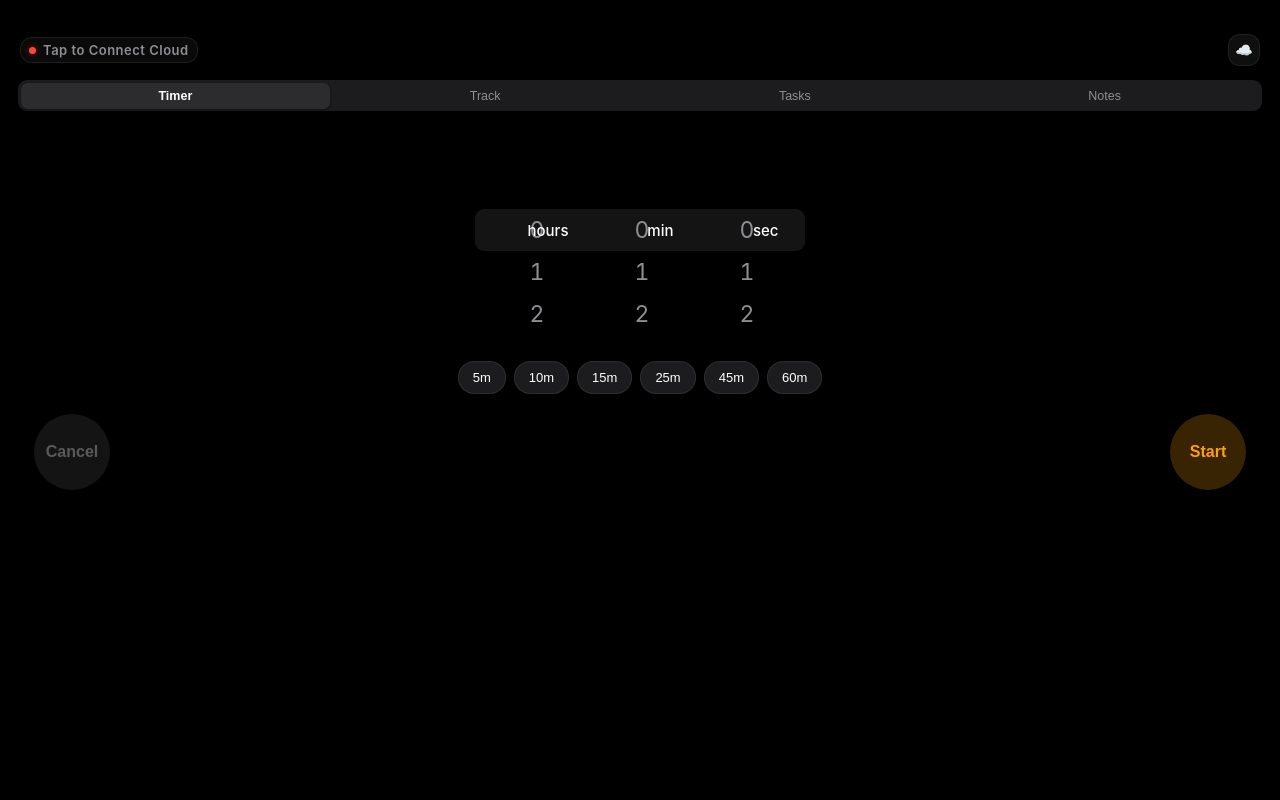
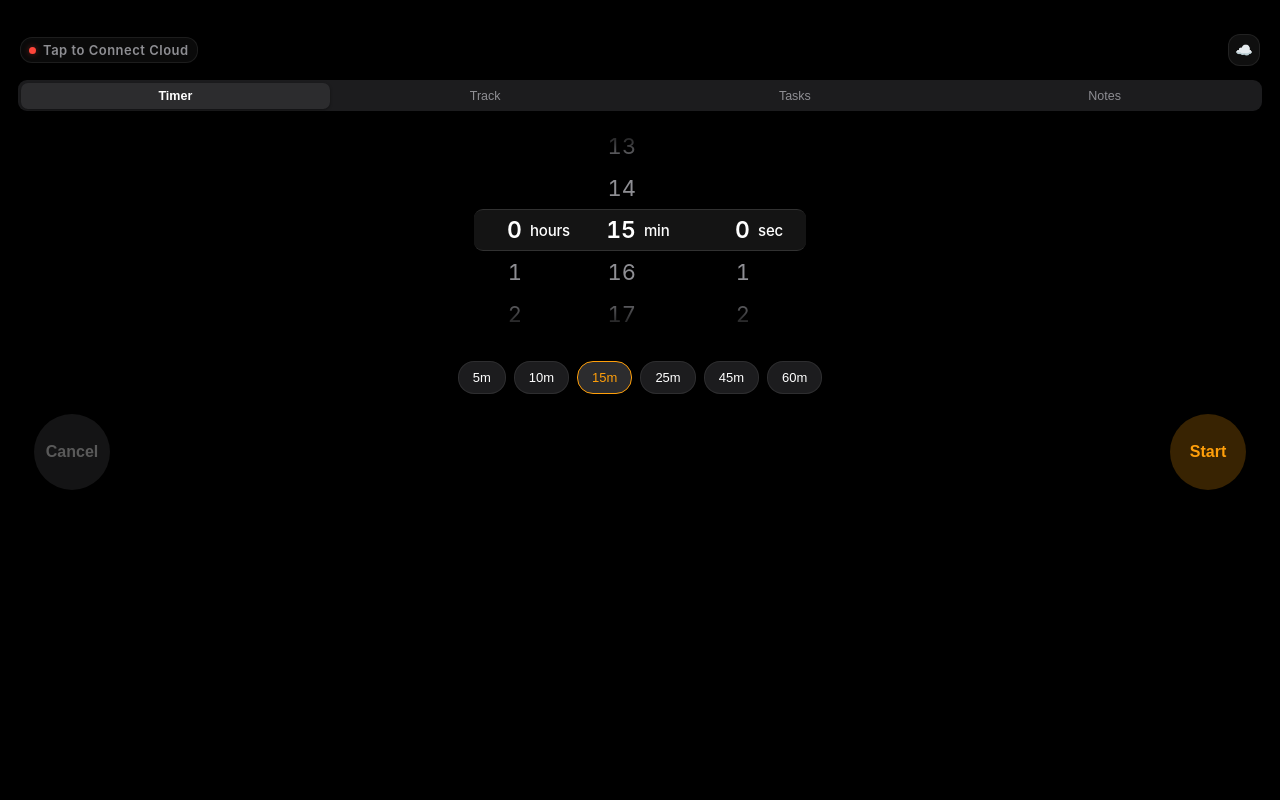
Before and after one commit to MarkazJO/focuspulse, a plain HTML site: page index.html in a window 1280 px wide. Drawn offline with Linux system fonts and the light colour scheme.

Commit message:
Fix timer wheel numbers overlapping with hours min sec labels

```diff
--- a/index.html
+++ b/index.html
@@ -232,19 +232,20 @@
             display: flex;
             align-items: center;
             justify-content: center;
-            gap: 10px;
+            gap: 8px;
             position: relative;
             width: 100%;
-            max-width: 330px;
+            max-width: 336px;
             height: 210px;
-            margin-bottom: 24px;
+            margin: 0 auto 24px auto;
         }
         .wheel-column-wrapper {
             display: flex;
             align-items: center;
+            justify-content: center;
             position: relative;
             flex: 1;
-            max-width: 95px;
+            max-width: 106px;
             height: 210px;
         }
         .wheel-column {
@@ -256,6 +257,8 @@
             scrollbar-width: none;
             position: relative;
             z-index: 2;
+            mask-image: linear-gradient(to bottom, transparent 0%, black 22%, black 78%, transparent 100%);
+            -webkit-mask-image: linear-gradient(to bottom, transparent 0%, black 22%, black 78%, transparent 100%);
         }
         .wheel-column::-webkit-scrollbar {
             display: none;
@@ -266,38 +269,48 @@
         .wheel-item {
             height: 42px;
             line-height: 42px;
+            box-sizing: border-box;
+            width: 100%;
+            padding-right: calc(50% + 4px);
             text-align: right;
-            padding-right: 38px;
-            font-size: 23px;
+            font-size: 22px;
             font-weight: 400;
             font-variant-numeric: tabular-nums;
             color: var(--grey);
             scroll-snap-align: center;
-            transition: color 0.1s, font-weight 0.1s;
+            transition: color 0.12s ease, font-weight 0.12s ease, font-size 0.12s ease;
+            user-select: none;
+            -webkit-user-select: none;
         }
         .wheel-item.selected {
             color: var(--white);
             font-weight: 600;
-            font-size: 24px;
+            font-size: 23px;
         }
         .wheel-unit-label {
             position: absolute;
-            right: 14px;
+            left: calc(50% + 4px);
             top: 50%;
             transform: translateY(-50%);
             font-size: 15px;
             font-weight: 500;
             color: var(--white);
+            letter-spacing: -0.2px;
             pointer-events: none;
             z-index: 3;
+            white-space: nowrap;
+            user-select: none;
+            -webkit-user-select: none;
         }
         .wheel-selection-highlight {
             position: absolute;
             top: 84px;
-            left: 0;
-            right: 0;
+            left: 2px;
+            right: 2px;
             height: 42px;
             background: rgba(255, 255, 255, 0.08);
+            border-top: 1px solid rgba(255, 255, 255, 0.12);
+            border-bottom: 1px solid rgba(255, 255, 255, 0.12);
             border-radius: 9px;
             pointer-events: none;
             z-index: 1;
@@ -871,19 +884,19 @@
                             <div class="wheel-column" id="colHours" onscroll="handleWheelScroll('hours')">
                                 <div class="wheel-inner" id="innerHours"></div>
                             </div>
-                            <span class="wheel-unit-label">hours</span>
+                            <span class="wheel-unit-label" id="labelHours">hours</span>
                         </div>
                         <div class="wheel-column-wrapper">
                             <div class="wheel-column" id="colMins" onscroll="handleWheelScroll('mins')">
                                 <div class="wheel-inner" id="innerMins"></div>
                             </div>
-                            <span class="wheel-unit-label">min</span>
+                            <span class="wheel-unit-label" id="labelMins">min</span>
                         </div>
                         <div class="wheel-column-wrapper">
                             <div class="wheel-column" id="colSecs" onscroll="handleWheelScroll('secs')">
                                 <div class="wheel-inner" id="innerSecs"></div>
                             </div>
-                            <span class="wheel-unit-label">sec</span>
+                            <span class="wheel-unit-label" id="labelSecs">sec</span>
                         </div>
                     </div>
 
@@ -1212,6 +1225,10 @@
             const itemHeight = 42;
             el.scrollTop = val * itemHeight;
             updateSelectedClass(el, val);
+            if (type === 'hours') {
+                const label = document.getElementById('labelHours');
+                if (label) label.textContent = val === 1 ? 'hour' : 'hours';
+            }
         }
 
         function updateSelectedClass(col, selectedIndex) {
@@ -1228,7 +1245,11 @@
             const val = Math.round(el.scrollTop / itemHeight);
             updateSelectedClass(el, val);
 
-            if (type === 'hours') localHours = Math.max(0, Math.min(23, val));
+            if (type === 'hours') {
+                localHours = Math.max(0, Math.min(23, val));
+                const label = document.getElementById('labelHours');
+                if (label) label.textContent = localHours === 1 ? 'hour' : 'hours';
+            }
             if (type === 'mins') localMins = Math.max(0, Math.min(59, val));
             if (type === 'secs') localSecs = Math.max(0, Math.min(59, val));
 
@@ -1866,12 +1887,12 @@
             }
         }, 30);
 
-        // Instant Boot from Cache
+        // Instant Boot from Cache or Defaults
         const cachedBoot = loadCachedState();
         if (cachedBoot && (cachedBoot.timerTotalSeconds !== undefined || cachedBoot.timeLogs !== undefined)) {
             state = Object.assign(state, cachedBoot);
-            applyState(state, false);
-        }
+        }
+        applyState(state, false);
 
         // Initialize Cloud Sync
         initCloudSync();
```
